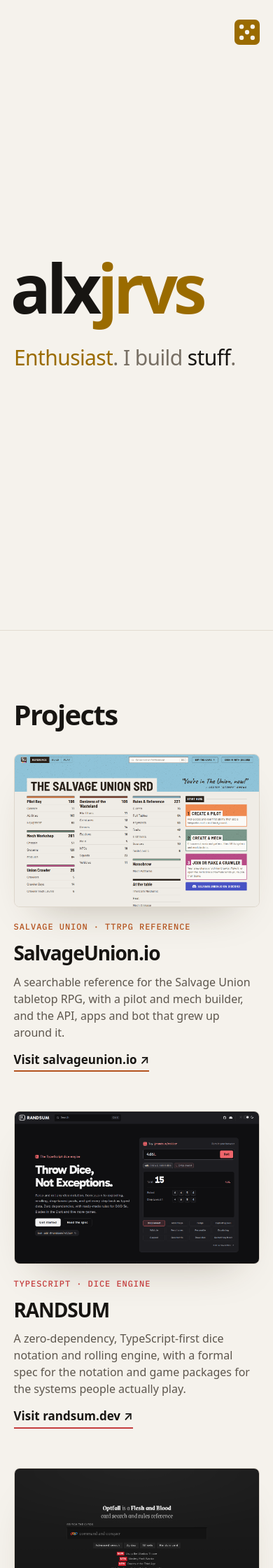
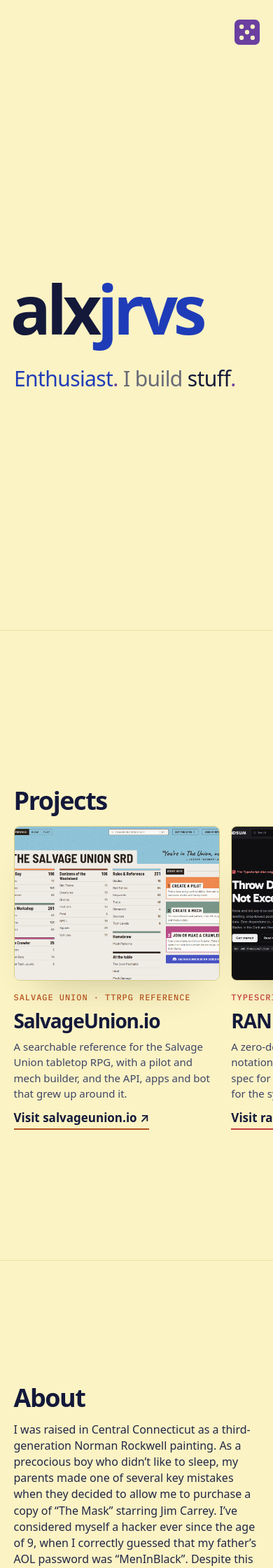
Before and after one commit to alxjrvs/alxjrvs.github.io, a Jekyll site: the page built from index.html, in a window 390 px wide. Shown: the top 2240 px of the page at 70% size. Built offline with Jekyll 4.4.1, drawn with Linux system fonts in a browser that asks for light colours; some web fonts are replaced; some of the changed text lies outside the part shown.

Commit message:
Legal Pad palette, design language, rolling effects, system theme, phone fit (#12)
* Make every die re-roll spin and settle: cards and likes roll like the tagline

Co-Authored-By: Claude Opus 5.5 <noreply@anthropic.com>
Claude-Session: https://claude.ai/code/session_013i5gBzvJR727urzLoGN6c6

* Follow the system light/dark setting live; the toggle only overrides when it differs

Co-Authored-By: Claude Opus 5.5 <noreply@anthropic.com>
Claude-Session: https://claude.ai/code/session_013i5gBzvJR727urzLoGN6c6

* Fit each section to one phone screen and snap firmly on touch

Projects become a sideways swipe on phones, About's type tightens, and
touch snapping turns mandatory once every section fits the screen.

Co-Authored-By: Claude Opus 5.5 <noreply@anthropic.com>
Claude-Session: https://claude.ai/code/session_013i5gBzvJR727urzLoGN6c6

* Rename colour tokens to a semantic palette plus text roles

Palette: surface, line, fg/fg-body/fg-muted/fg-subtle, brand, brand-2.
Roles: mark-first/mark-last (alx/jrvs), tag-subject/verb/object, die,
focus. The wordmark now reads the same in the footer as in the header.

Co-Authored-By: Claude Opus 5.5 <noreply@anthropic.com>
Claude-Session: https://claude.ai/code/session_013i5gBzvJR727urzLoGN6c6

* Apply the Legal Pad palette and write the design language (DESIGN.md)

Palette: navy ink and canary yellow, with bruise purple (brand-2) saved
for the die and the tagline's full stops only. "I build" goes back to
fg-subtle. Favicon pips follow the palette.

Co-Authored-By: Claude Opus 5.5 <noreply@anthropic.com>
Claude-Session: https://claude.ai/code/session_013i5gBzvJR727urzLoGN6c6

* Favicon: drop the ghost pips, keep only the four that spell the j

Co-Authored-By: Claude Opus 5.5 <noreply@anthropic.com>
Claude-Session: https://claude.ai/code/session_013i5gBzvJR727urzLoGN6c6

---------

Co-authored-by: Claude <noreply@anthropic.com>

```diff
--- a/_config.yml
+++ b/_config.yml
@@ -47,6 +47,7 @@ exclude:
   - Gemfile
   - Gemfile.lock
   - README.md
+  - DESIGN.md
   - mise.toml
   - scripts
   - node_modules
--- a/_layouts/default.html
+++ b/_layouts/default.html
@@ -39,7 +39,7 @@
     <div class="bar-id">
       <a class="brand" href="{{ '/' | relative_url }}"><span class="alx">alx</span><span class="jrvs">jrvs</span></a>
       {%- if page.url == '/' -%}
-      <p class="bar-tag" aria-hidden="true"><span class="roll-subject">{{ site.data.tagline.subjects | first }}</span>. I build <em class="roll-object">{{ site.data.tagline.objects | first }}</em>.</p>
+      <p class="bar-tag" aria-hidden="true"><span class="roll-subject">{{ site.data.tagline.subjects | first }}</span><span class="stop">.</span> I build <em class="roll-object">{{ site.data.tagline.objects | first }}</em><span class="stop">.</span></p>
       {%- endif -%}
     </div>
     <nav class="nav" aria-label="Primary">
@@ -63,7 +63,7 @@
 
   {%- unless page.url == '/' -%}
   <footer class="foot wrap">
-    <span>© {{ site.time | date: '%Y' }} <span class="alx">alx</span>jrvs</span>
+    <span>© {{ site.time | date: '%Y' }} <span class="alx">alx</span><span class="jrvs">jrvs</span></span>
     <a href="https://github.com/alxjrvs">GitHub ↗</a>
   </footer>
   {%- endunless -%}
@@ -90,18 +90,27 @@
       fab.addEventListener('mouseleave', function () { idle = setTimeout(function () { fab.classList.remove('show'); }, 800); });
     })();
 
-    // Theme toggle: remembers the choice, otherwise follows the OS.
+    // Theme: follows the visitor's system light/dark setting, live. The
+    // toggle overrides it; picking the same mode as the system clears the
+    // override, so the site goes back to following the system.
     (function () {
       var btn = document.getElementById('theme-toggle');
       var root = document.documentElement;
+      var os = matchMedia('(prefers-color-scheme: light)');
+      function system() { return os.matches ? 'light' : 'dark'; }
+      function saved() { try { var t = localStorage.getItem('theme'); return t === 'light' || t === 'dark' ? t : null; } catch (e) { return null; } }
       function current() { return root.getAttribute('data-theme') === 'light' ? 'light' : 'dark'; }
-      function set(t, save) {
+      function apply(t) {
         root.setAttribute('data-theme', t);
-        if (save) { try { localStorage.setItem('theme', t); } catch (e) {} }
         btn.setAttribute('aria-label', t === 'dark' ? 'Switch to light theme' : 'Switch to dark theme');
       }
-      set(current(), false);
-      btn.addEventListener('click', function () { set(current() === 'dark' ? 'light' : 'dark', true); });
+      apply(current());
+      btn.addEventListener('click', function () {
+        var t = current() === 'dark' ? 'light' : 'dark';
+        try { if (t === system()) localStorage.removeItem('theme'); else localStorage.setItem('theme', t); } catch (e) {}
+        apply(t);
+      });
+      os.addEventListener('change', function () { if (!saved()) apply(system()); });
     })();
   </script>
 </body>
--- a/assets/css/site.css
+++ b/assets/css/site.css
@@ -1,10 +1,23 @@
 /* alxjrvs — design E.
    One scrolling page: an oversized wordmark that recedes into a floating
    header, then projects, writing and about, each at least a screen tall.
-   Warm dark by default, with a light theme. Colour beyond ink comes from
-   each project's own accent. */
+   Follows the system light/dark setting. Colours come from the palette
+   and role tokens below; project cards add their own accent. */
 
 /* ── tokens ─────────────────────────────────────────── */
+/* Two layers; DESIGN.md explains the whole system.
+   The palette (surface, line, fg-*, brand, brand-2) is the only thing that
+   changes between light, dark or a new palette. The roles below it say
+   which palette colour each piece uses.
+
+   Text runs from loudest to quietest:
+     fg         headings, links, "alx", the tagline's object
+     fg-body    running text (bio, posts)
+     fg-muted   secondary UI text (nav, card summaries, deks)
+     fg-subtle  labels, dates, footer, "I build", hover borders
+   brand    the signature colour: "jrvs", the tagline's subject, focus rings.
+   brand-2  the pop: only the die and the tagline's full stops.
+   Project cards and posts also get --accent from their project. */
 :root {
   --sans: 'Familjen Grotesk', system-ui, -apple-system, 'Segoe UI', sans-serif;
   --mono: 'IBM Plex Mono', ui-monospace, 'SF Mono', Menlo, monospace;
@@ -13,36 +26,49 @@
   --measure: 40rem;
   color-scheme: dark;
 
-  --bg: #121110;
-  --ink: #f2eee8;
-  --sub: #8f877c;
-  --muted: #b3aca1;
-  --body: #d2ccc2;
-  --rule: #2a2724;
-  --frame: #2f2b27;
-  --hl: #ffc93c;
-  --bar-bg: rgba(24, 22, 20, .72);
+  /* palette: "Legal Pad" (canary yellow and navy ink, a bruise purple) */
+  --surface: #14161f;
+  --fg: #f3f0dc;
+  --fg-subtle: #959385;
+  --fg-muted: #c7c4ad;
+  --fg-body: #e6e3ce;
+  --line: #262a38;
+  --line-strong: #353948;
+  --brand: #ffe45c;
+  --brand-2: #a986d6;
+  --surface-bar: rgba(22, 24, 34, .74);
   --shadow: 0 30px 60px -30px rgba(0, 0, 0, .9);
+
+  /* roles */
+  --mark-first: var(--fg);       /* "alx" */
+  --mark-last: var(--brand);     /* "jrvs" */
+  --tag-subject: var(--brand);   /* "Enthusiast" */
+  --tag-verb: var(--fg-subtle);  /* "I build" */
+  --tag-object: var(--fg);       /* "stuff" */
+  --stop: var(--brand-2);        /* the tagline's full stops */
+  --die: var(--brand-2);
+  --focus: var(--brand);
 }
 [data-theme="light"] {
   color-scheme: light;
-  --bg: #f5f2ec;
-  --ink: #171512;
-  --sub: #776f64;
-  --muted: #5d564d;
-  --body: #3a352f;
-  --rule: #e2dcd2;
-  --frame: #ddd6cb;
-  --hl: #9a6b00;
-  --bar-bg: rgba(250, 248, 244, .78);
-  --shadow: 0 30px 60px -36px rgba(60, 45, 20, .35);
+  --surface: #fbf3c4;
+  --fg: #14193a;
+  --fg-subtle: #686a77;
+  --fg-muted: #3f4466;
+  --fg-body: #212647;
+  --line: #ece1a3;
+  --line-strong: #d9cd8a;
+  --brand: #1f3cb8;
+  --brand-2: #6b3fa0;
+  --surface-bar: rgba(253, 248, 214, .8);
+  --shadow: 0 30px 60px -36px rgba(40, 40, 10, .3);
 }
 
 /* ── base ───────────────────────────────────────────── */
 *, *::before, *::after { box-sizing: border-box; }
 /* Every home-page section is one screen tall. With a mouse or trackpad the
    home-page script springs to sections once a scroll settles; on touch,
-   the browser's own proximity snapping does it. */
+   the browser's own snapping does it (firm once every section fits). */
 html { scroll-behavior: smooth; scroll-snap-type: y proximity; }
 html.glide { scroll-snap-type: none; }
 /* no hover effects flickering under the cursor while the page springs */
@@ -50,8 +76,8 @@ html.moving main { pointer-events: none; }
 @media (prefers-reduced-motion: reduce) { html { scroll-behavior: auto; } }
 body {
   margin: 0;
-  background: var(--bg);
-  color: var(--ink);
+  background: var(--surface);
+  color: var(--fg);
   font: 400 1.125rem/1.55 var(--sans);
   -webkit-font-smoothing: antialiased;
   transition: background-color .25s, color .25s;
@@ -61,15 +87,15 @@ img { max-width: 100%; display: block; }
 h1, h2, h3 { margin: 0; font-weight: 700; }
 h2 { font-size: clamp(2.5rem, 6vw, 3.5rem); line-height: 1; letter-spacing: -.04em; }
 h3 { font-size: clamp(1.75rem, 3.6vw, 2.25rem); line-height: 1.05; letter-spacing: -.04em; }
-.alx { color: var(--sub); }
+/* the wordmark reads the same everywhere: header, splash and footer */
+.alx { color: var(--mark-first); }
+.jrvs { color: var(--mark-last); }
 /* the wordmark itself: alx in ink, jrvs in the highlight */
-.mark .alx, .brand .alx { color: var(--ink); }
-.mark .jrvs, .brand .jrvs { color: var(--hl); }
-.label { font: 500 .75rem/1.4 var(--mono); letter-spacing: .08em; text-transform: uppercase; color: var(--sub); }
+.label { font: 500 .75rem/1.4 var(--mono); letter-spacing: .08em; text-transform: uppercase; color: var(--fg-subtle); }
 .wrap { padding-left: var(--gutter); padding-right: var(--gutter); }
-.skip { position: absolute; left: -999px; top: 8px; z-index: 100; background: var(--ink); color: var(--bg); padding: 8px 12px; }
+.skip { position: absolute; left: -999px; top: 8px; z-index: 100; background: var(--fg); color: var(--surface); padding: 8px 12px; }
 .skip:focus { left: 8px; }
-:focus-visible { outline: 2px solid var(--hl); outline-offset: 3px; border-radius: 2px; }
+:focus-visible { outline: 2px solid var(--focus); outline-offset: 3px; border-radius: 2px; }
 
 /* ── floating header ────────────────────────────────── */
 /* --p runs 0 → 1 as the header slides in (set by the home-page script).
@@ -87,8 +113,8 @@ h3 { font-size: clamp(1.75rem, 3.6vw, 2.25rem); line-height: 1.05; letter-spacin
   align-items: center;
   justify-content: space-between;
   gap: 16px;
-  background: var(--bar-bg);
-  border: 1px solid var(--rule);
+  background: var(--surface-bar);
+  border: 1px solid var(--line);
   border-radius: 16px;
   -webkit-backdrop-filter: blur(14px) saturate(1.4);
   backdrop-filter: blur(14px) saturate(1.4);
@@ -112,27 +138,27 @@ h3 { font-size: clamp(1.75rem, 3.6vw, 2.25rem); line-height: 1.05; letter-spacin
 .die-bar {
   width: 36px; height: 36px;
   display: grid; place-items: center;
-  border: 1px solid var(--rule);
+  border: 1px solid var(--line);
   border-radius: 10px;
 }
-.die-bar:hover { border-color: var(--sub); }
+.die-bar:hover { border-color: var(--fg-subtle); }
 .die-bar .die { width: 18px; height: 18px; }
 .js .home .bar-tag, .js .home .die-bar { opacity: 0; pointer-events: none; }
 .js .home.docked .bar-tag, .js .home.docked .die-bar { opacity: 1; pointer-events: auto; }
 .nav { display: flex; align-items: center; gap: clamp(12px, 3vw, 28px); font-size: 1rem; }
-.nav a { text-decoration: none; color: var(--muted); }
-.nav a:hover { color: var(--ink); }
+.nav a { text-decoration: none; color: var(--fg-muted); }
+.nav a:hover { color: var(--fg); }
 .theme {
   width: 36px; height: 36px;
   display: grid; place-items: center;
   padding: 0;
   background: none;
-  border: 1px solid var(--rule);
+  border: 1px solid var(--line);
   border-radius: 10px;
-  color: var(--muted);
+  color: var(--fg-muted);
   cursor: pointer;
 }
-.theme:hover { color: var(--ink); border-color: var(--sub); }
+.theme:hover { color: var(--fg); border-color: var(--fg-subtle); }
 .theme svg { width: 18px; height: 18px; fill: none; stroke: currentColor; stroke-width: 1.8; stroke-linecap: round; }
 .theme .moon { fill: currentColor; stroke: none; }
 [data-theme="dark"] .theme .moon, [data-theme="light"] .theme .sun { display: none; }
@@ -145,19 +171,19 @@ h3 { font-size: clamp(1.75rem, 3.6vw, 2.25rem); line-height: 1.05; letter-spacin
   z-index: 40;
   width: 44px; height: 44px;
   display: grid; place-items: center;
-  border: 1px solid var(--rule);
+  border: 1px solid var(--line);
   border-radius: 50%;
-  background: var(--bar-bg);
+  background: var(--surface-bar);
   -webkit-backdrop-filter: blur(14px);
   backdrop-filter: blur(14px);
-  color: var(--muted);
+  color: var(--fg-muted);
   opacity: 0;
   visibility: hidden;
   transform: translateY(8px);
   transition: opacity .3s, transform .3s, visibility 0s .3s;
 }
 .to-top.show, .to-top:focus-visible { opacity: 1; visibility: visible; transform: none; transition: opacity .2s, transform .2s; }
-.to-top:hover { color: var(--ink); border-color: var(--sub); }
+.to-top:hover { color: var(--fg); border-color: var(--fg-subtle); }
 .to-top svg { width: 18px; height: 18px; fill: none; stroke: currentColor; stroke-width: 1.8; stroke-linecap: round; stroke-linejoin: round; }
 
 /* ── screens ────────────────────────────────────────── */
@@ -172,7 +198,7 @@ h3 { font-size: clamp(1.75rem, 3.6vw, 2.25rem); line-height: 1.05; letter-spacin
   scroll-snap-align: start;
   scroll-snap-stop: always;
 }
-.screen + .screen { border-top: 1px solid var(--rule); }
+.screen + .screen { border-top: 1px solid var(--line); }
 
 /* intro */
 .intro {
@@ -204,16 +230,17 @@ h3 { font-size: clamp(1.75rem, 3.6vw, 2.25rem); line-height: 1.05; letter-spacin
   line-height: 1.1;
   letter-spacing: -.02em;
 }
-/* tagline: the subject in the highlight, "I build" grey, the object in ink */
-.tagline, .bar-tag { color: var(--sub); }
-.tagline .roll-subject, .bar-tag .roll-subject { color: var(--hl); }
-.tagline em, .bar-tag em { font-style: normal; color: var(--ink); }
+/* tagline: subject, verb ("I build") and object each have a role (see tokens) */
+.tagline, .bar-tag { color: var(--tag-verb); }
+.tagline .roll-subject, .bar-tag .roll-subject { color: var(--tag-subject); }
+.tagline em, .bar-tag em { font-style: normal; color: var(--tag-object); }
+.tagline .stop, .bar-tag .stop { color: var(--stop); }
 .roll { display: inline-block; }
 /* once docked, the header's own copies take over from the splash */
 .docked .mark, .docked .tagline, .docked .die-corner { visibility: hidden; }
 
 /* the die: click either copy to re-roll the page */
-.die-btn { line-height: 0; padding: 0; margin: 0; border: 0; background: none; cursor: pointer; color: var(--hl); }
+.die-btn { line-height: 0; padding: 0; margin: 0; border: 0; background: none; cursor: pointer; color: var(--die); }
 .die { display: block; width: 100%; height: 100%; transition: transform .2s; }
 .die-corner {
   position: absolute;
@@ -226,7 +253,7 @@ h3 { font-size: clamp(1.75rem, 3.6vw, 2.25rem); line-height: 1.05; letter-spacin
   will-change: transform;
 }
 .die-face { fill: currentColor; }
-.die-pips { fill: var(--bg); }
+.die-pips { fill: var(--surface); }
 .die-btn:hover .die { transform: rotate(-12deg); }
 .die-btn.rolling .die { animation: tumble .5s linear infinite; }
 @keyframes tumble { to { transform: rotate(360deg); } }
@@ -252,14 +279,14 @@ h3 { font-size: clamp(1.75rem, 3.6vw, 2.25rem); line-height: 1.05; letter-spacin
   aspect-ratio: 16 / 10;
   object-fit: cover;
   object-position: top;
-  border: 1px solid var(--frame);
+  border: 1px solid var(--line-strong);
   border-radius: 8px;
   box-shadow: var(--shadow);
   transition: transform .25s;
 }
 .shot:hover img { transform: translateY(-4px); }
 .kicker { margin: 0; font: 500 .75rem/1.4 var(--mono); letter-spacing: .08em; text-transform: uppercase; color: var(--accent); }
-.summary { margin: 0; color: var(--muted); max-width: 34rem; font-size: 1rem; line-height: 1.5; }
+.summary { margin: 0; color: var(--fg-muted); max-width: 34rem; font-size: 1rem; line-height: 1.5; }
 .visit {
   font-weight: 600;
   font-size: 1.0625rem;
@@ -271,24 +298,24 @@ h3 { font-size: clamp(1.75rem, 3.6vw, 2.25rem); line-height: 1.05; letter-spacin
 
 /* writing */
 .section-head { display: flex; justify-content: space-between; align-items: baseline; gap: 16px; margin-bottom: 28px; }
-.section-head a { color: var(--muted); text-decoration: none; }
-.section-head a:hover { color: var(--ink); }
+.section-head a { color: var(--fg-muted); text-decoration: none; }
+.section-head a:hover { color: var(--fg); }
 .archive { list-style: none; margin: 0; padding: 0; }
-.archive li { border-top: 1px solid var(--rule); }
+.archive li { border-top: 1px solid var(--line); }
 .archive a { display: grid; grid-template-columns: 10rem minmax(0, 1fr); gap: 24px; padding: 20px 0; text-decoration: none; }
 @media (max-width: 600px) { .archive a { grid-template-columns: 1fr; gap: 4px; } }
-.archive .d { font: .8125rem/2 var(--mono); color: var(--sub); }
+.archive .d { font: .8125rem/2 var(--mono); color: var(--fg-subtle); }
 .archive .t { font-weight: 700; font-size: 1.5rem; line-height: 1.2; letter-spacing: -.02em; }
-.archive .x { display: block; margin-top: 4px; font-weight: 400; font-size: 1.0625rem; letter-spacing: 0; color: var(--muted); }
+.archive .x { display: block; margin-top: 4px; font-weight: 400; font-size: 1.0625rem; letter-spacing: 0; color: var(--fg-muted); }
 .archive a:hover .t { text-decoration: underline; text-underline-offset: .15em; text-decoration-thickness: 2px; }
 
 /* about */
 .about { justify-content: space-between; padding-bottom: 0; }
 .about-body { flex-grow: 1; display: flex; flex-direction: column; justify-content: center; }
 .about h2 { margin-bottom: 28px; }
-.bio { max-width: 45rem; font-size: 1.1875rem; line-height: 1.6; color: var(--body); }
+.bio { max-width: 45rem; font-size: 1.1875rem; line-height: 1.6; color: var(--fg-body); }
 .bio p { margin: 0 0 18px; }
-.bio a { color: var(--ink); text-underline-offset: .18em; }
+.bio a { color: var(--fg); text-underline-offset: .18em; }
 
 /* footer */
 .foot {
@@ -297,46 +324,46 @@ h3 { font-size: clamp(1.75rem, 3.6vw, 2.25rem); line-height: 1.05; letter-spacin
   display: flex;
   align-items: center;
   justify-content: space-between;
-  border-top: 1px solid var(--rule);
+  border-top: 1px solid var(--line);
   font: .75rem var(--mono);
-  color: var(--sub);
+  color: var(--fg-subtle);
 }
 .foot a { text-decoration: none; }
-.foot a:hover { color: var(--ink); }
+.foot a:hover { color: var(--fg); }
 .inner .foot { margin-left: var(--gutter); margin-right: var(--gutter); padding: 0; }
 
 /* ── inner pages: writing archive, posts, 404 ───────── */
 .inner main { padding-top: calc(var(--bar-h) + 72px); min-height: calc(100svh - 88px); }
-.pagehead { padding-bottom: 28px; border-bottom: 1px solid var(--rule); }
+.pagehead { padding-bottom: 28px; border-bottom: 1px solid var(--line); }
 .pagehead h1, .notfound h1 { margin-top: 8px; font-size: clamp(3rem, 9vw, 6rem); line-height: .9; letter-spacing: -.055em; }
 .year { margin: 48px 0 12px; }
-.empty { margin: 32px 0 0; max-width: var(--measure); color: var(--muted); }
-.empty a, .notfound a { color: var(--ink); text-underline-offset: .18em; }
-.notfound p { color: var(--muted); max-width: var(--measure); }
+.empty { margin: 32px 0 0; max-width: var(--measure); color: var(--fg-muted); }
+.empty a, .notfound a { color: var(--fg); text-underline-offset: .18em; }
+.notfound p { color: var(--fg-muted); max-width: var(--measure); }
 
-.post-head { padding-bottom: 32px; border-bottom: 1px solid var(--rule); }
+.post-head { padding-bottom: 32px; border-bottom: 1px solid var(--line); }
 .post-head .crumb { text-decoration: none; }
-.post-head .crumb:hover { color: var(--ink); }
+.post-head .crumb:hover { color: var(--fg); }
 .post-head h1 { margin-top: 12px; max-width: 18ch; font-size: clamp(2.5rem, 7vw, 4.5rem); line-height: .95; letter-spacing: -.045em; }
-.post-head .dek { margin: 16px 0 0; max-width: var(--measure); color: var(--muted); font-size: 1.25rem; }
+.post-head .dek { margin: 16px 0 0; max-width: var(--measure); color: var(--fg-muted); font-size: 1.25rem; }
 .post-head .meta { margin: 20px 0 0; display: flex; flex-wrap: wrap; gap: 4px 20px; }
-.post-head .meta a { color: var(--accent-dark, var(--ink)); text-decoration: none; }
-[data-theme="light"] .post-head .meta a { color: var(--accent-light, var(--ink)); }
+.post-head .meta a { color: var(--accent-dark, var(--fg)); text-decoration: none; }
+[data-theme="light"] .post-head .meta a { color: var(--accent-light, var(--fg)); }
 
-.prose { max-width: var(--measure); margin-top: 40px; font-size: 1.1875rem; line-height: 1.65; color: var(--body); }
+.prose { max-width: var(--measure); margin-top: 40px; font-size: 1.1875rem; line-height: 1.65; color: var(--fg-body); }
 .prose > :first-child { margin-top: 0; }
 .prose p, .prose ul, .prose ol, .prose blockquote, .prose pre { margin: 1.1em 0 0; }
-.prose h2 { margin: 2em 0 0; font-size: 1.75rem; letter-spacing: -.03em; color: var(--ink); }
-.prose h3 { margin: 1.75em 0 0; font-size: 1.25rem; letter-spacing: -.015em; color: var(--ink); }
-.prose a { color: var(--ink); text-underline-offset: .18em; }
-.prose blockquote { padding-left: 1.25rem; border-left: 2px solid var(--rule); color: var(--muted); font-style: italic; }
-.prose code { font: .85em var(--mono); background: var(--rule); padding: .1em .35em; border-radius: 4px; }
-.prose pre { background: var(--rule); padding: 1rem 1.125rem; overflow-x: auto; border-radius: 8px; font-size: .875rem; line-height: 1.55; }
+.prose h2 { margin: 2em 0 0; font-size: 1.75rem; letter-spacing: -.03em; color: var(--fg); }
+.prose h3 { margin: 1.75em 0 0; font-size: 1.25rem; letter-spacing: -.015em; color: var(--fg); }
+.prose a { color: var(--fg); text-underline-offset: .18em; }
+.prose blockquote { padding-left: 1.25rem; border-left: 2px solid var(--line); color: var(--fg-muted); font-style: italic; }
+.prose code { font: .85em var(--mono); background: var(--line); padding: .1em .35em; border-radius: 4px; }
+.prose pre { background: var(--line); padding: 1rem 1.125rem; overflow-x: auto; border-radius: 8px; font-size: .875rem; line-height: 1.55; }
 .prose pre code { background: none; padding: 0; font-size: inherit; }
 .prose ul, .prose ol { padding-left: 1.25em; }
-.prose hr { border: 0; border-top: 1px solid var(--rule); margin: 2.5em 0; }
+.prose hr { border: 0; border-top: 1px solid var(--line); margin: 2.5em 0; }
 
-.pager { display: grid; grid-template-columns: 1fr 1fr; gap: 16px; margin-top: 64px; border-top: 1px solid var(--rule); }
+.pager { display: grid; grid-template-columns: 1fr 1fr; gap: 16px; margin-top: 64px; border-top: 1px solid var(--line); }
 .pager a { display: block; padding: 16px 0; text-decoration: none; }
 .pager .next { grid-column: 2; text-align: right; }
 .pager .t { display: block; margin-top: 4px; font-weight: 700; font-size: 1.25rem; letter-spacing: -.02em; }
@@ -346,3 +373,41 @@ h3 { font-size: clamp(1.75rem, 3.6vw, 2.25rem); line-height: 1.05; letter-spacin
   .brand { font-size: 24px; }
   .nav { font-size: .9375rem; }
 }
+
+/* ── phones: every section fits one screen ──────────── */
+/* The projects become a sideways swipe (the next card peeks in), the type
+   tightens, and once every section fits, touch scrolling snaps firmly
+   section to section (see the "fits" check in the home-page script). */
+@media (max-width: 760px) {
+  .screen { padding-top: calc(var(--bar-h) + 20px); padding-bottom: 20px; }
+  h2 { font-size: 2.25rem; }
+  #projects h2 { margin-bottom: 18px; }
+  .cards {
+    display: grid;
+    grid-auto-flow: column;
+    grid-template-columns: none;
+    grid-auto-columns: 84%;
+    gap: 16px;
+    margin: 0 calc(var(--gutter) * -1);
+    padding: 0 var(--gutter) 4px;
+    overflow-x: auto;
+    overscroll-behavior-x: contain;
+    scroll-snap-type: x mandatory;
+    scroll-padding: 0 var(--gutter);
+    scrollbar-width: none;
+  }
+  .cards::-webkit-scrollbar { display: none; }
+  .card { scroll-snap-align: start; gap: 10px; }
+  .shot img { aspect-ratio: 4 / 3; }
+  .summary { font-size: .9375rem; }
+  .about h2 { margin-bottom: 16px; }
+  .bio { font-size: 1rem; line-height: 1.45; }
+  .bio p { margin-bottom: 10px; }
+  .foot { margin-top: 12px; height: 56px; }
+}
+@media (max-width: 760px) and (max-height: 700px) {
+  .shot img { aspect-ratio: 16 / 10; }
+  .about h2 { font-size: 1.875rem; margin-bottom: 10px; }
+  .bio { font-size: .9375rem; line-height: 1.4; }
+}
+@media (pointer: coarse) { html.fits { scroll-snap-type: y mandatory; } }
--- a/index.html
+++ b/index.html
@@ -4,7 +4,7 @@ layout: default
 <section class="screen intro" aria-label="Introduction">
   <button class="die-btn die-corner" type="button" aria-label="Roll the die: new tagline, project order and likes"><svg class="die" viewBox="0 0 16 16" aria-hidden="true"><rect class="die-face" width="16" height="16" rx="3"/><g class="die-pips"><circle cx="4.5" cy="4.5" r="1.4"/><circle cx="11.5" cy="4.5" r="1.4"/><circle cx="8" cy="8" r="1.4"/><circle cx="4.5" cy="11.5" r="1.4"/><circle cx="11.5" cy="11.5" r="1.4"/></g></svg></button>
   <h1 class="mark" id="mark"><span class="alx">alx</span><span class="jrvs">jrvs</span></h1>
-  <p class="tagline" id="tagline"><span class="roll roll-subject">{{ site.data.tagline.subjects | first }}</span>. I build <em class="roll roll-object">{{ site.data.tagline.objects | first }}</em>.</p>
+  <p class="tagline" id="tagline"><span class="roll roll-subject">{{ site.data.tagline.subjects | first }}</span><span class="stop">.</span> I build <em class="roll roll-object">{{ site.data.tagline.objects | first }}</em><span class="stop">.</span></p>
 </section>
 
 {%- assign projects = site.projects | sort: "order" -%}
@@ -44,11 +44,11 @@ layout: default
     <div class="bio">
       {{ bio | markdownify }}
       {%- assign likes = site.data.likes -%}
-      <p class="likes">I like <span id="likes">{{ likes[0] | first }}, {{ likes[1] | first }}, and {{ likes[2] | first }}</span>.</p>
+      <p class="likes">I like <span id="likes"><span class="like">{{ likes[0] | first }}</span>, <span class="like">{{ likes[1] | first }}</span>, and <span class="like">{{ likes[2] | first }}</span></span>.</p>
     </div>
   </div>
   <footer class="foot">
-    <span>© {{ site.time | date: '%Y' }} <span class="alx">alx</span>jrvs</span>
+    <span>© {{ site.time | date: '%Y' }} <span class="alx">alx</span><span class="jrvs">jrvs</span></span>
     <a href="https://github.com/alxjrvs">GitHub ↗</a>
   </footer>
 </section>
```
Also changed, not shown: other parts of index.html (+61 -31 lines), DESIGN.md (added, +186 -0 lines), README.md, assets/favicon.svg.
